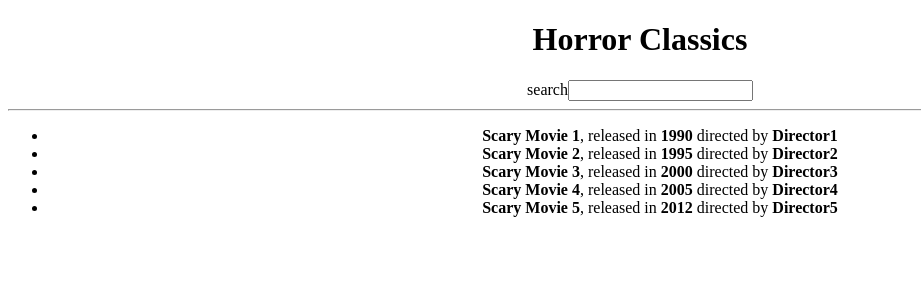
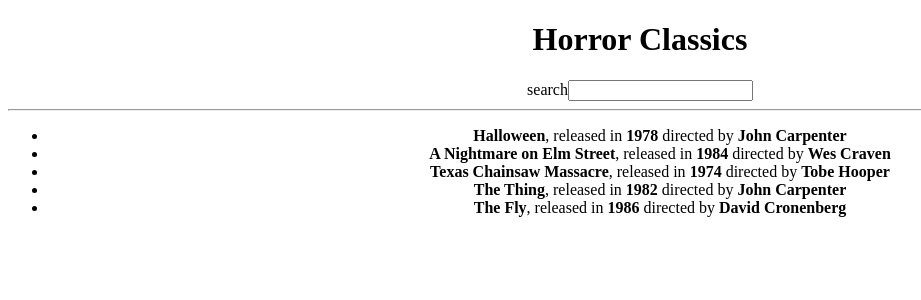
Before and after one commit to alton-michaux/hacker-stories, a React (Create React App) app in the folder hacker-stories/: page / in a window 1280 px wide. Shown: the top 300 px of the page, without its empty margins (0-921 px from the left). Built offline with nearby package versions, Linux system fonts and the light colour scheme; the HTML template or start-up script is replaced by a standard one.

Commit message:
put more interesting dummy data into the list

```diff
--- a/hacker-stories/src/App.js
+++ b/hacker-stories/src/App.js
@@ -3,33 +3,33 @@ import React from 'react';
 function App() {
   const list = [
     {
-    title: "Scary Movie 1",
-    director: "Director1",
-    releaseYear: 1990,
+    title: "Halloween",
+    director: "John Carpenter",
+    releaseYear: 1978,
     id: 1
     },
     {
-      title: "Scary Movie 2",
-      director: "Director2",
-      releaseYear: 1995,
+      title: "A Nightmare on Elm Street",
+      director: "Wes Craven",
+      releaseYear: 1984,
       id: 2
     },
     {
-      title: "Scary Movie 3",
-      director: "Director3",
-      releaseYear: 2000,
+      title: "Texas Chainsaw Massacre",
+      director: "Tobe Hooper",
+      releaseYear: 1974,
       id: 3
     },
     {
-      title: "Scary Movie 4",
-      director: "Director4",
-      releaseYear: 2005,
+      title: "The Thing",
+      director: "John Carpenter",
+      releaseYear: 1982,
       id: 4
     },
     {
-      title: "Scary Movie 5",
-      director: "Director5",
-      releaseYear: 2012,
+      title: "The Fly",
+      director: "David Cronenberg",
+      releaseYear: 1986,
       id: 5
     }
   ]
@@ -45,7 +45,7 @@ function App() {
 
       <hr/>
 
-      <ul>
+      <ul list-style-type="none">
         { list.map(function (movie) {
           return <li key={movie.id}><b>{movie.title}</b>, released in <b>{movie.releaseYear}</b> directed by <b>{movie.director}</b></li>
           })
```
